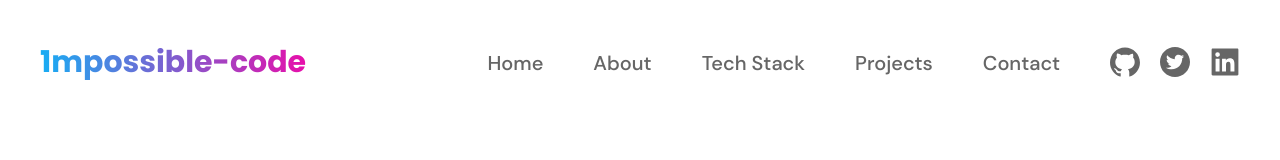
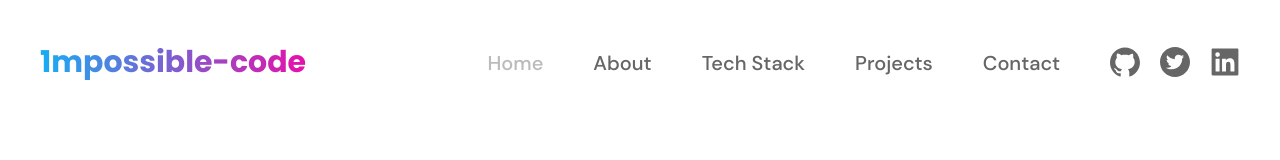
Before and after one commit to 1mpossible-code/github-profile-page, a React (Create React App) app: page / in a window 1280 px wide. In both pictures the pointer is over the element "Home". Shown: the top 160 px of the page. Built offline with nearby package versions, Linux system fonts and the light colour scheme.

Commit message:
Add hover event for links.

```diff
--- a/src/components/Header/NavigationLinks/NavigationLinks.module.css
+++ b/src/components/Header/NavigationLinks/NavigationLinks.module.css
@@ -7,6 +7,12 @@
 .link {
     margin: 0 25px;
     font-weight: 500;
+    transition: .3s;
+    cursor: pointer;
+}
+
+.link:hover {
+    color: #bbbbbb;
 }
 
 .link:last-child {
--- a/src/components/Header/SocialLinks/SocialLinks.module.css
+++ b/src/components/Header/SocialLinks/SocialLinks.module.css
@@ -5,6 +5,12 @@
 .link {
     padding: 0 10px;
     font-size: 30px;
+    transition: .3s;
+    cursor: pointer;
+}
+
+.link:hover {
+    color: #bbbbbb;
 }
 
 .link:last-child {
```
